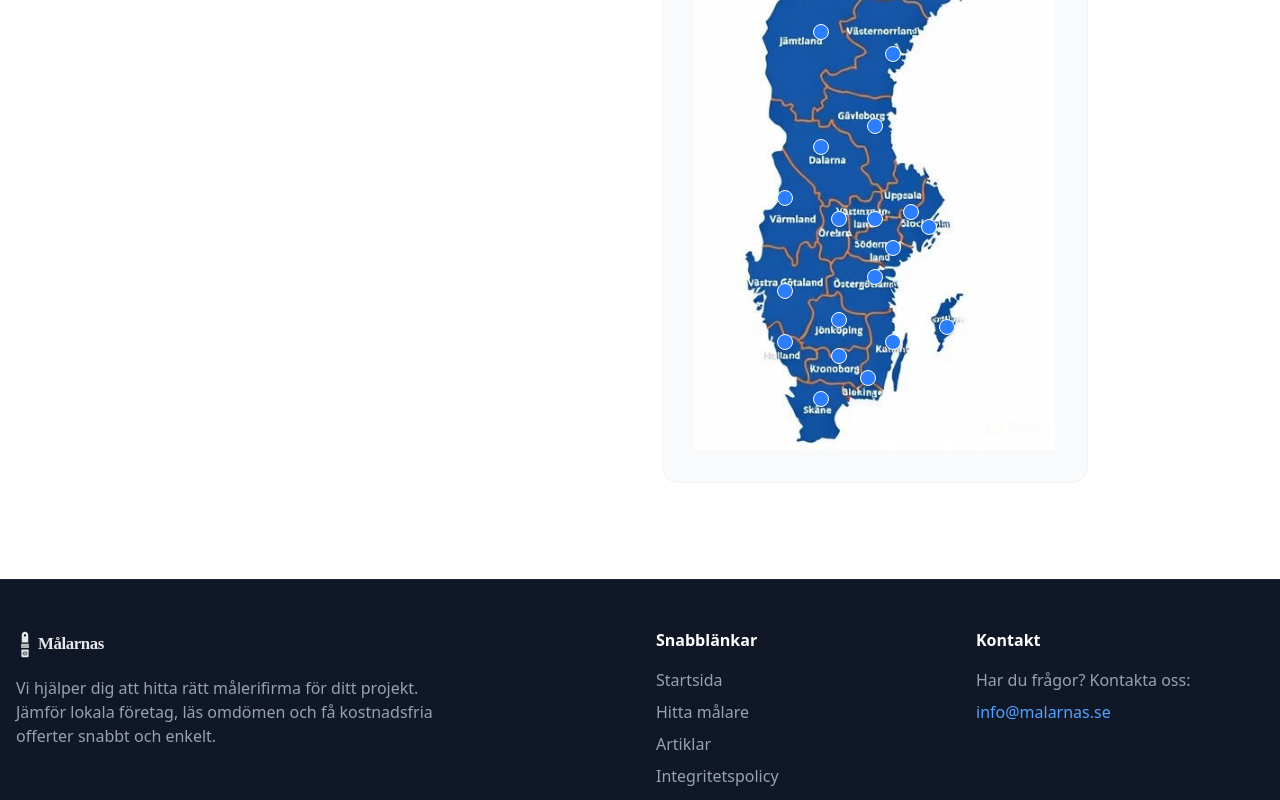
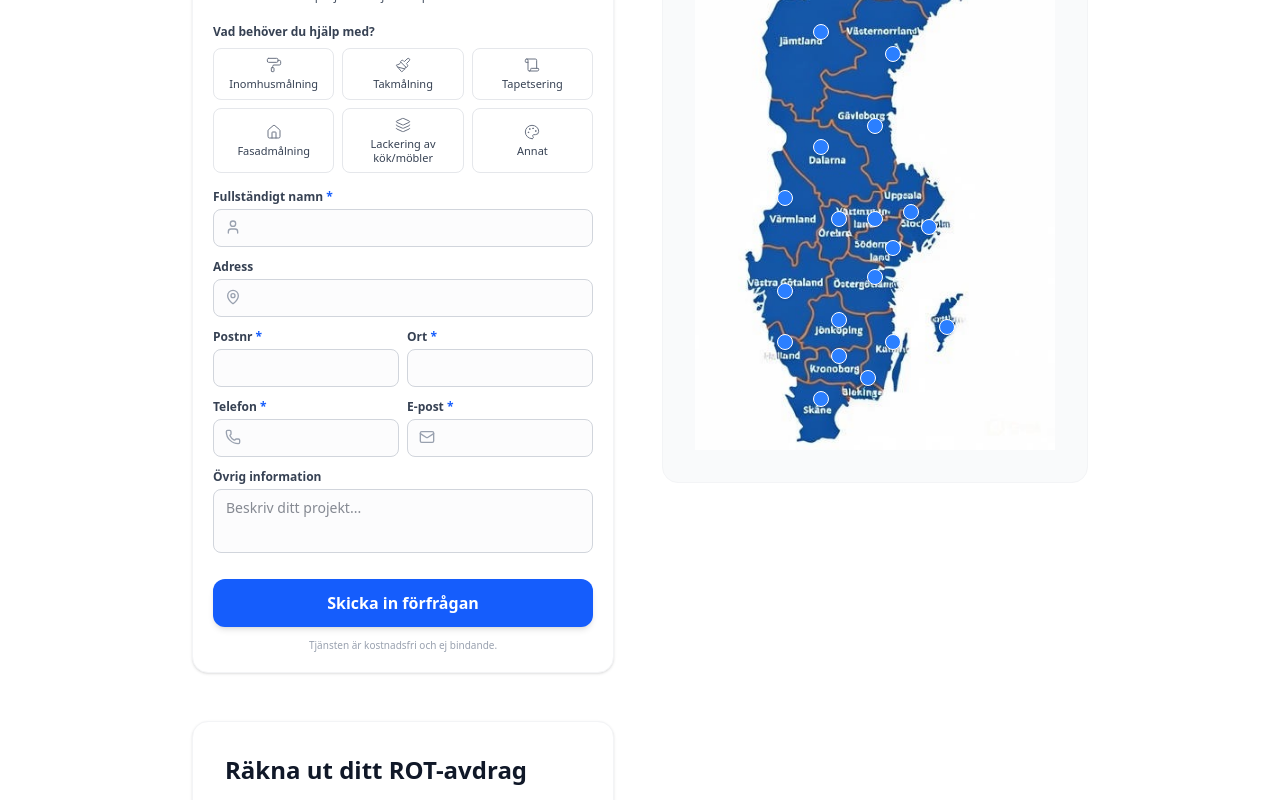
Before and after one commit to Jacobhaf/malarnas-se, a Next.js app: page /malerifirma in a window 1280 px wide. Shown: the part 540-1340 px from the top of the page. Built offline with nearby package versions, Linux system fonts and the light colour scheme.

Commit message:
feat: add lead form and rot calculator to malerifirma index

```diff
--- a/src/app/malerifirma/page.tsx
+++ b/src/app/malerifirma/page.tsx
@@ -2,6 +2,8 @@
 import { getAllCounties } from "@/lib/company-data";
 import SwedenMap from "@/components/SwedenMap";
 import CountyListCollapsible from "@/components/CountyListCollapsible";
+import LeadForm from "@/components/LeadForm";
+import RotCalculator from "@/components/RotCalculator";
 import Link from "next/link";
 import { Metadata } from 'next';
 
@@ -31,6 +33,11 @@ export default function MalerifirmaIndexPage() {
                             Klicka på kartan eller välj ditt län i listan nedan för att se tillgängliga orter och hitta lokala måleriföretag nära dig.
                         </p>
                         <CountyListCollapsible counties={counties} />
+
+                        <div className="mt-12 space-y-12">
+                            <LeadForm />
+                            <RotCalculator />
+                        </div>
                     </div>
                     <div className="w-full lg:w-1/2 flex justify-center bg-gray-50 rounded-2xl p-8 border border-gray-100">
                         <SwedenMap />
```
